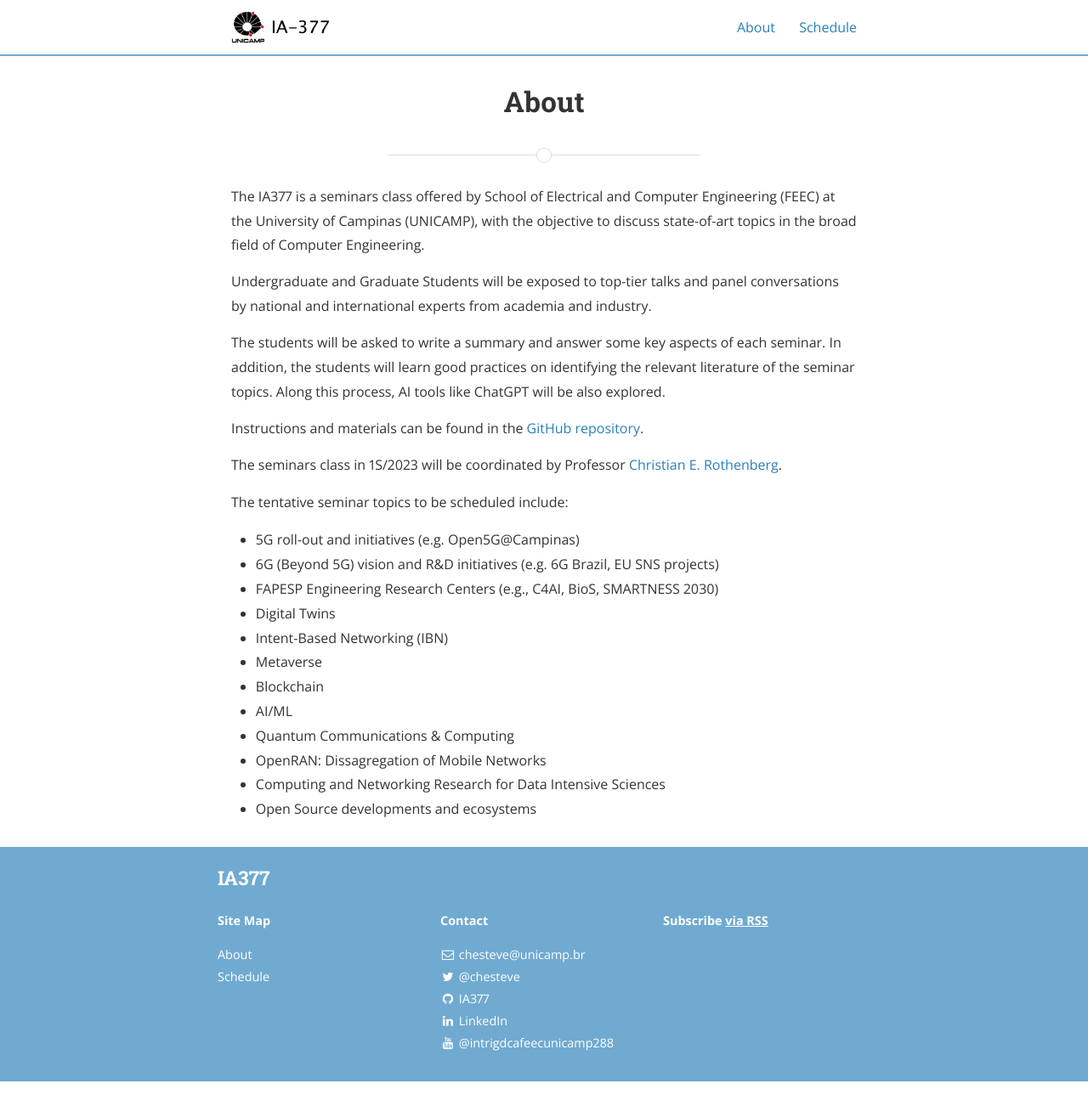
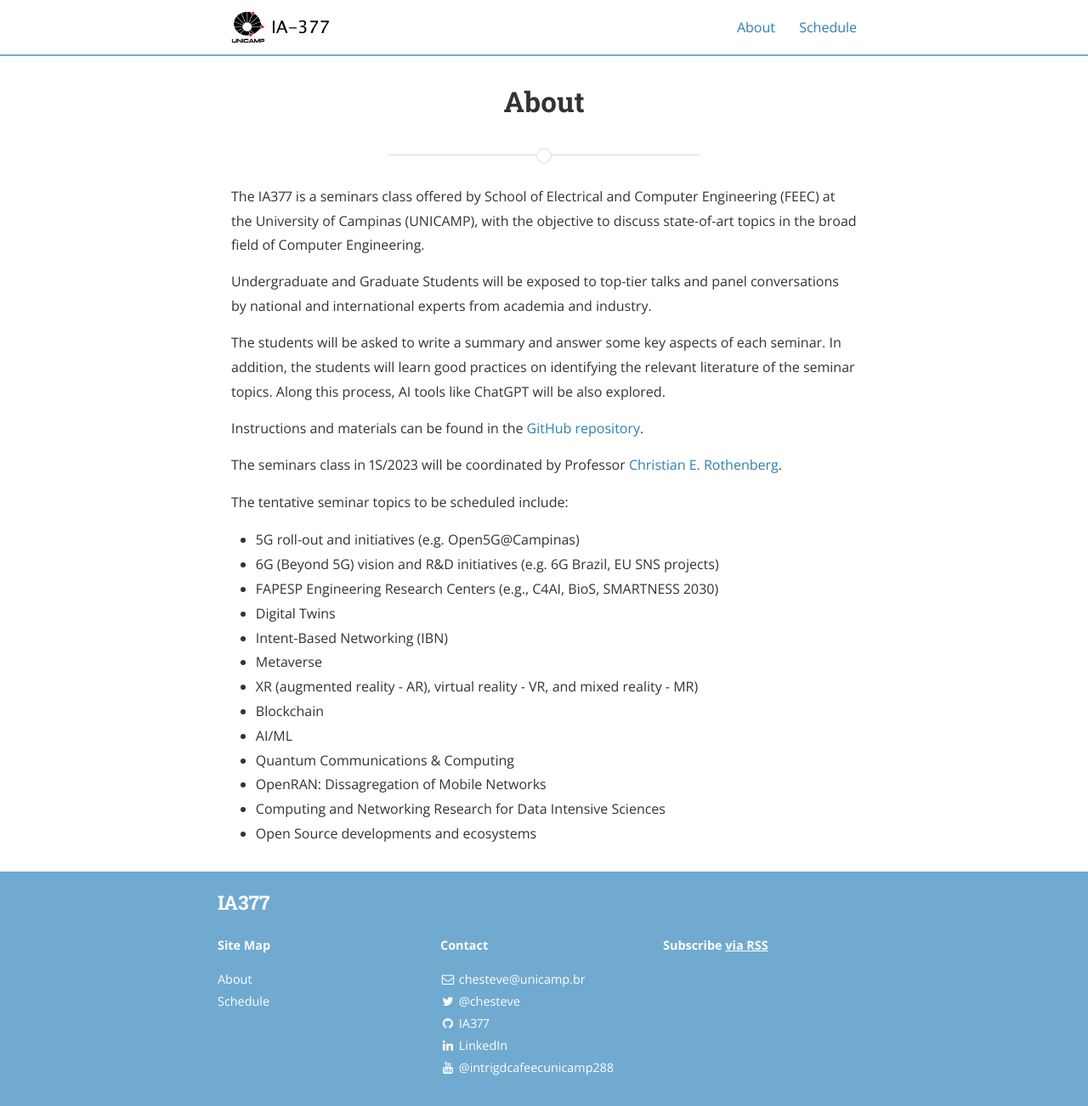
Before and after one commit to ia377-feec-unicamp/ia377-feec-unicamp.github.io, a Jekyll site: the page built from about.md, in a window 1280 px wide and 1302 px high. Shown: the whole window at 85% size. Built offline with Jekyll 4.4.1, drawn with Linux system fonts in a browser that asks for light colours; nearby versions of some CDN libraries.

Commit message:
Update about.md

```diff
--- a/about.md
+++ b/about.md
@@ -27,6 +27,7 @@ The tentative seminar topics to be scheduled include:
 * Digital Twins
 * Intent-Based Networking (IBN)
 * Metaverse
+* XR (augmented reality - AR), virtual reality - VR, and mixed reality - MR)
 * Blockchain
 * AI/ML
 * Quantum Communications & Computing
```
